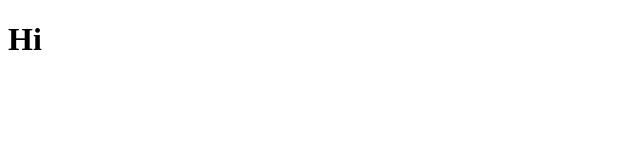
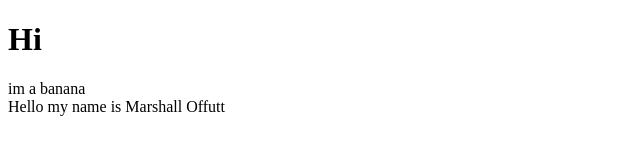
Before and after one commit to marshalloffutt/js-functions, a plain HTML site: page index.html in a window 1280 px wide. Shown: the whole page, without its empty margins (0-640 px from the left). Drawn offline with Linux system fonts and the light colour scheme.

Commit message:
let, const, template literals

```diff
--- a/index.html
+++ b/index.html
@@ -5,11 +5,11 @@
     <meta name="viewport" content="width=device-width, initial-scale=1.0">
     <meta http-equiv="X-UA-Compatible" content="ie=edge">
     <title>JS Functions</title>
-    <script src="main.js"></script>
 </head>
 <body>
     <h1>Hi</h1>
     <div id="banana"></div>
+    <div id="greeting"></div>
 
 
     <script src="main.js"></script>
--- a/main.js
+++ b/main.js
@@ -0,0 +1,17 @@
+const bananaDiv = document.getElementById('banana');
+bananaDiv.innerHTML = 'im a banana';
+
+let counter = 0;
+counter = counter +1;
+counter += 1;
+counter ++;
+
+// counter = 3
+
+console.log('counter: ', counter);
+
+const greetingElement = document.getElementById('greeting');
+firstName = 'Marshall ';
+lastName = 'Offutt';
+
+greetingElement.innerHTML = `Hello my name is ${firstName} ${lastName}`;
```
